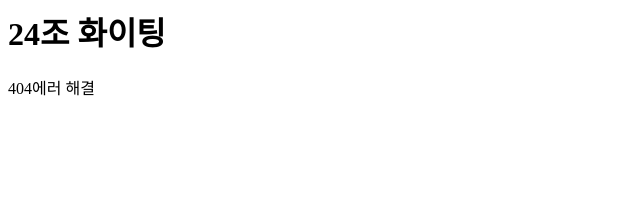
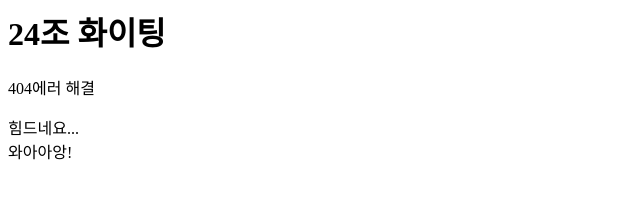
Before and after one commit to 24-gitTest/demo-repository, a website: page index.html in a window 1280 px wide. Shown: the whole page, without its empty margins (0-640 px from the left). Drawn offline with Linux system fonts and the light colour scheme.

Commit message:
Feat: div 태그 추가

```diff
--- a/index.html
+++ b/index.html
@@ -1,2 +1,4 @@
 <h1>24조 화이팅</h1>
 <p>404에러 해결</p>
+<div>힘드네요...</div>
+<div>와아아앙!</div>
```
